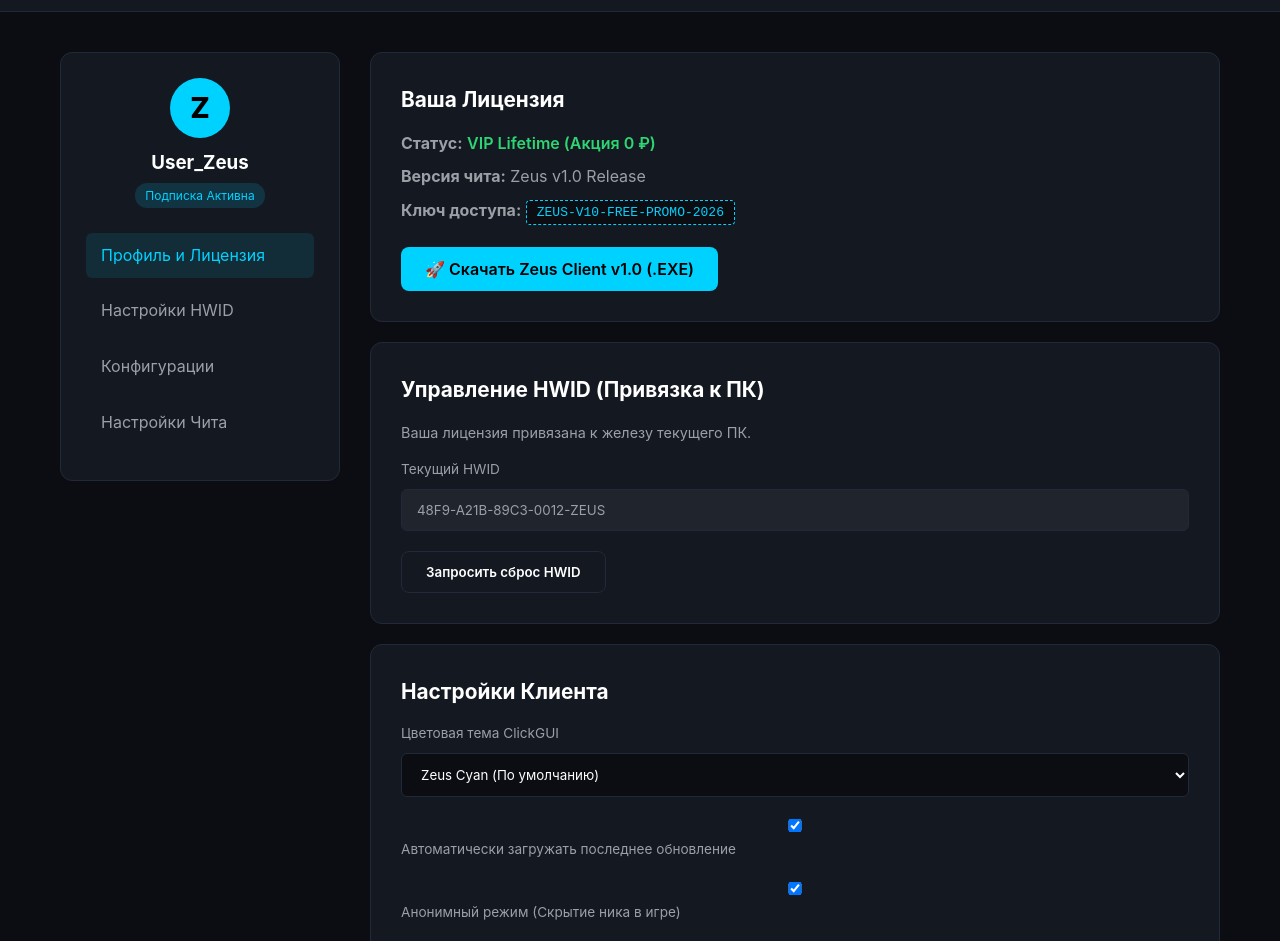
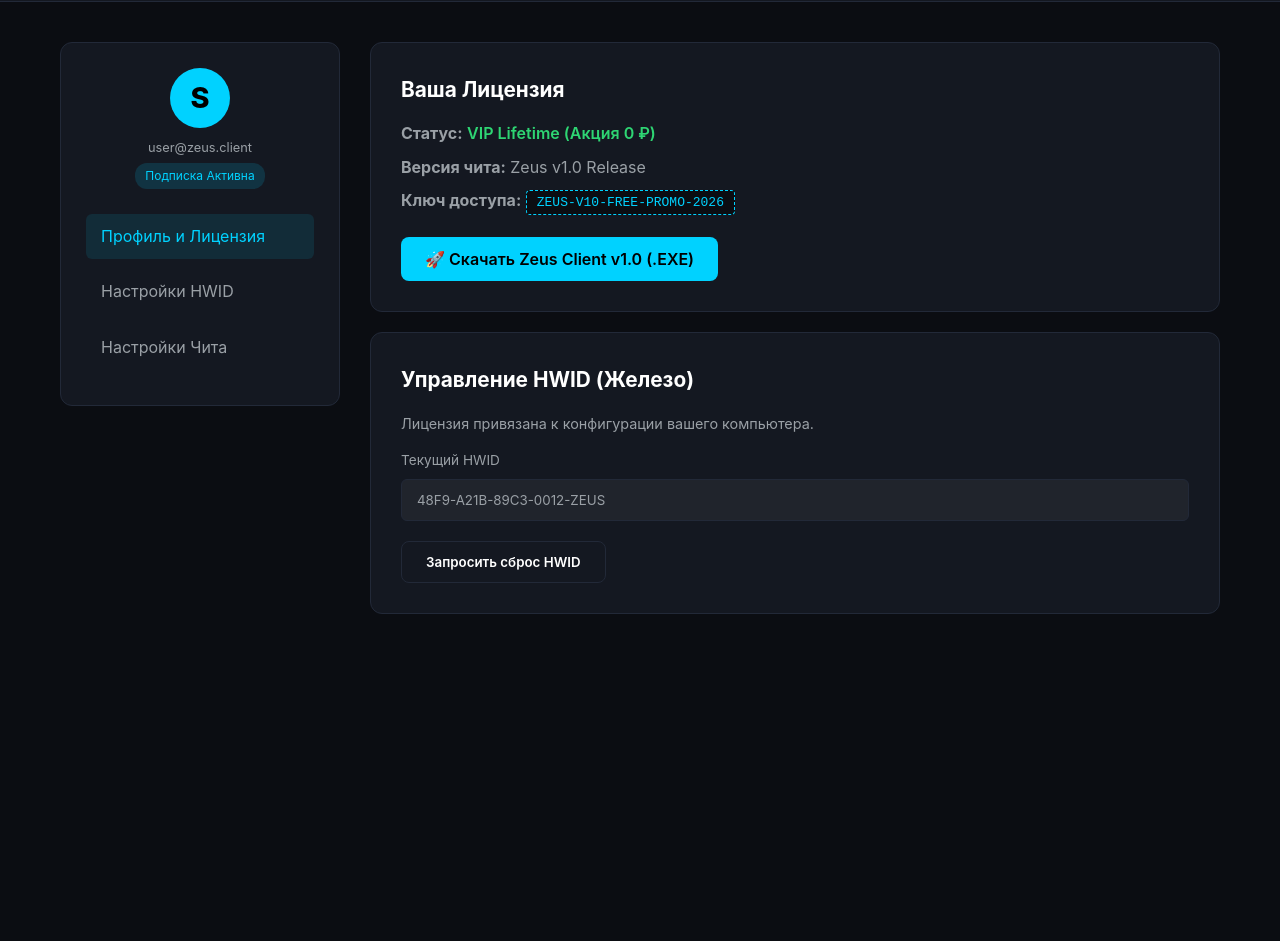
Before and after one commit to TheMcLaren415/Zeus-client, a website: page dashboard.html in a window 1280 px wide. Shown: the part 71-1012 px from the top of the page. After the commit the page ends 800 px from the top, so only its background shows below. Drawn offline with Linux system fonts and the light colour scheme; sample sign-in values are in the browser's storage.

Commit message:
Update dashboard.html

```diff
--- a/dashboard.html
+++ b/dashboard.html
@@ -6,37 +6,31 @@
     <title>Zeus Client — Личный Кабинет</title>
     <link rel="stylesheet" href="style.css">
 </head>
-<body class="dashboard-body">
+<body>
 
-    <!-- Верхняя панель кабинета -->
     <header class="dash-header">
-        <div class="logo">ZEUS<span>CLIENT</span> <small class="ver">v1.0</small></div>
+        <a href="index.html" class="logo">ZEUS<span>CLIENT</span> <small class="ver">v1.0</small></a>
         <div class="user-info">
-            <span>Привет, <strong id="username">User_Zeus</strong></span>
-            <a href="index.html" class="btn-secondary nav-btn">Выйти</a>
+            <span>Привет, <strong id="usernameDisplay">User</strong></span>
+            <button onclick="handleLogout()" class="btn-secondary nav-btn">Выйти</button>
         </div>
     </header>
 
     <div class="dash-container">
-        <!-- Боковое меню -->
         <aside class="dash-sidebar">
             <div class="user-profile">
-                <div class="avatar">Z</div>
-                <h3>User_Zeus</h3>
+                <div class="avatar" id="avatarDisplay">U</div>
+                <p id="userEmailDisplay" style="color: var(--text-muted); font-size: 0.8rem; margin-top: 5px;"></p>
                 <span class="status-badge">Подписка Активна</span>
             </div>
             <ul class="dash-menu">
                 <li class="active"><a href="#profile">Профиль и Лицензия</a></li>
                 <li><a href="#hwid">Настройки HWID</a></li>
-                <li><a href="#configs">Конфигурации</a></li>
-                <li><a href="#client-settings">Настройки Чита</a></li>
+                <li><a href="#settings">Настройки Чита</a></li>
             </ul>
         </aside>
 
-        <!-- Основной контент настроек -->
         <main class="dash-content">
-
-            <!-- Секция: Скачать и Лицензия -->
             <div class="dash-card">
                 <h2>Ваша Лицензия</h2>
                 <div class="license-info">
@@ -44,47 +38,23 @@
                     <p><strong>Версия чита:</strong> Zeus v1.0 Release</p>
                     <p><strong>Ключ доступа:</strong> <code class="code-box">ZEUS-V10-FREE-PROMO-2026</code></p>
                 </div>
-                <button class="btn-primary download-btn">🚀 Скачать Zeus Client v1.0 (.EXE)</button>
+                <button class="btn-primary download-btn" onclick="alert('Скачивание Zeus Client v1.0 началось!')">
+                    🚀 Скачать Zeus Client v1.0 (.EXE)
+                </button>
             </div>
 
-            <!-- Секция: Привязка HWID -->
             <div class="dash-card">
-                <h2>Управление HWID (Привязка к ПК)</h2>
-                <p class="dash-desc">Ваша лицензия привязана к железу текущего ПК.</p>
+                <h2>Управление HWID (Железо)</h2>
+                <p class="dash-desc">Лицензия привязана к конфигурации вашего компьютера.</p>
                 <div class="form-group">
                     <label>Текущий HWID</label>
                     <input type="text" value="48F9-A21B-89C3-0012-ZEUS" readonly class="input-readonly">
                 </div>
                 <button class="btn-secondary">Запросить сброс HWID</button>
             </div>
-
-            <!-- Секция: Настройки Клиента -->
-            <div class="dash-card">
-                <h2>Настройки Клиента</h2>
-                <div class="form-group">
-                    <label>Цветовая тема ClickGUI</label>
-                    <select class="dash-select">
-                        <option>Zeus Cyan (По умолчанию)</option>
-                        <option>Neon Red</option>
-                        <option>Purple Darkness</option>
-                        <option>Matrix Green</option>
-                    </select>
-                </div>
-                <div class="form-group checkbox-group">
-                    <label>
-                        <input type="checkbox" checked> Автоматически загружать последнее обновление
-                    </label>
-                </div>
-                <div class="form-group checkbox-group">
-                    <label>
-                        <input type="checkbox" checked> Анонимный режим (Скрытие ника в игре)
-                    </label>
-                </div>
-                <button class="btn-primary">Сохранить настройки</button>
-            </div>
-
         </main>
     </div>
 
+    <script src="script.js"></script>
 </body>
 </html>
```
